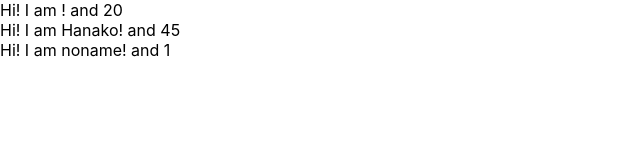
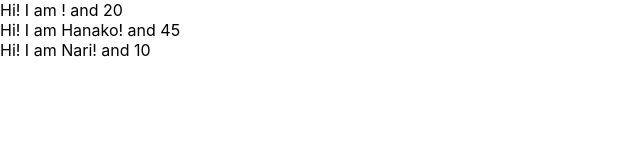
Before and after one commit to kotaro-saitou/udemy-react-crud-application, a React (Create React App) app: page / in a window 1280 px wide. Shown: the top 160 px of the page, without its empty margins (0-640 px from the left). Built offline with nearby package versions, Linux system fonts and the light colour scheme.

Commit message:
learn proptypes

```diff
--- a/src/App.js
+++ b/src/App.js
@@ -1,11 +1,12 @@
 import React from 'react';
+import PropTypes from 'prop-types';
 
 class App extends React.Component {
   render() {
     const profiles = [
       { nane: "Taro", age: 20 },
       { name: "Hanako", age: 45 },
-      {name: "noname"}
+      {name: "Nari", age: 10}
     ]
     return (
       <React.Fragment>
@@ -24,8 +25,9 @@ const User = (props) => {
   return <div>Hi! I am {props.name}! and {props.age}</div>
 }
 
-User.defaultProps = {
-  age: 1
+User.propTypes = {
+  name: PropTypes.string,
+  age: PropTypes.number.isRequired
 }
 
 export default App;
```
